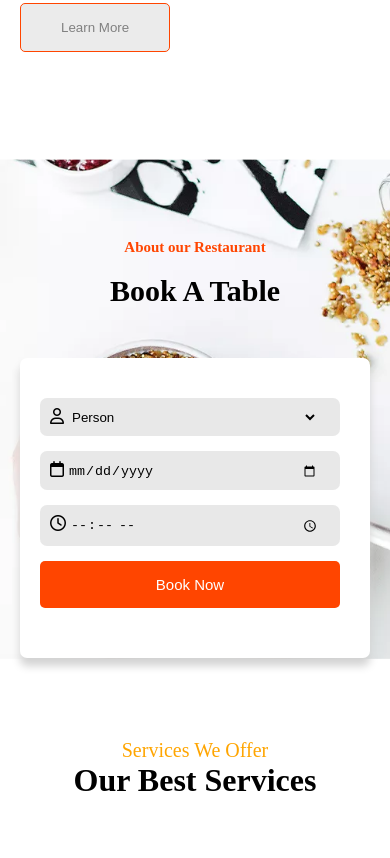
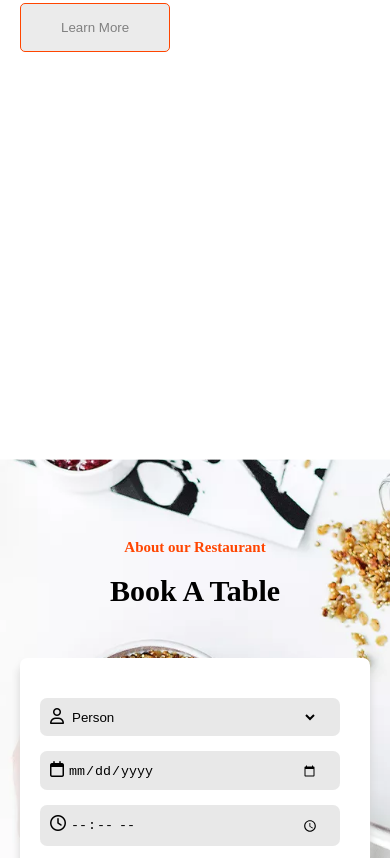
Before and after one commit to tanujasuryawanshi12/responsiveness, a plain HTML site: page index.html in a window 390 px wide. Shown: the part 3056-3914 px from the top of the page. Drawn offline with nearby package versions, Linux system fonts and the light colour scheme.

Commit message:
tenth commit

```diff
--- a/index.css
+++ b/index.css
@@ -183,7 +183,7 @@ html,body{
 .cont4{
     width: 100%;
     height: 500px;
-    margin-top: 200px;
+    margin-top: 100px;
     background-image: url("images/about2.png");
     background-size: cover;
     padding: 100px 0px;
@@ -696,7 +696,7 @@ html,body{
    .cont4{
     width: 100%;
    /* height: 500px; */
-    margin-top: 500px;
+    margin-top: 800px;
     background-image: url("images/about2.png");
     background-size: cover;
       padding: 30px 0px;
```
